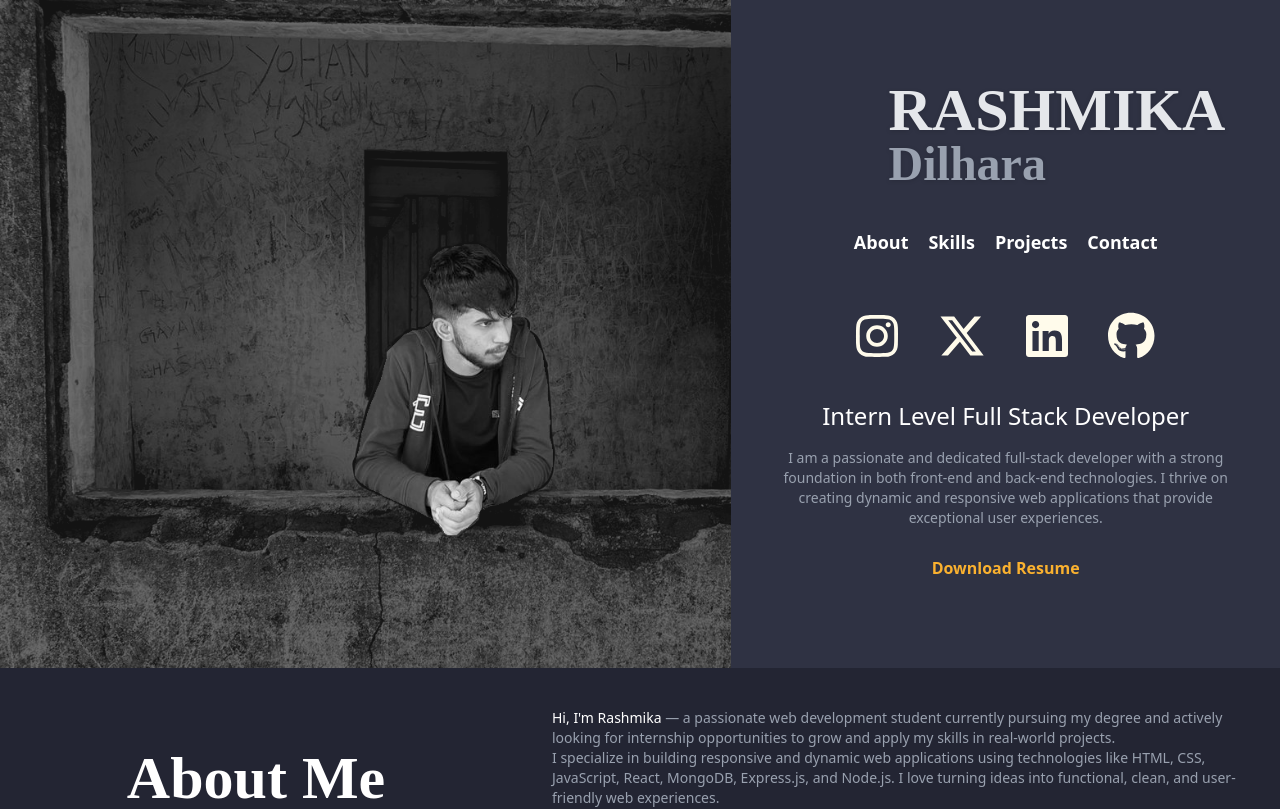
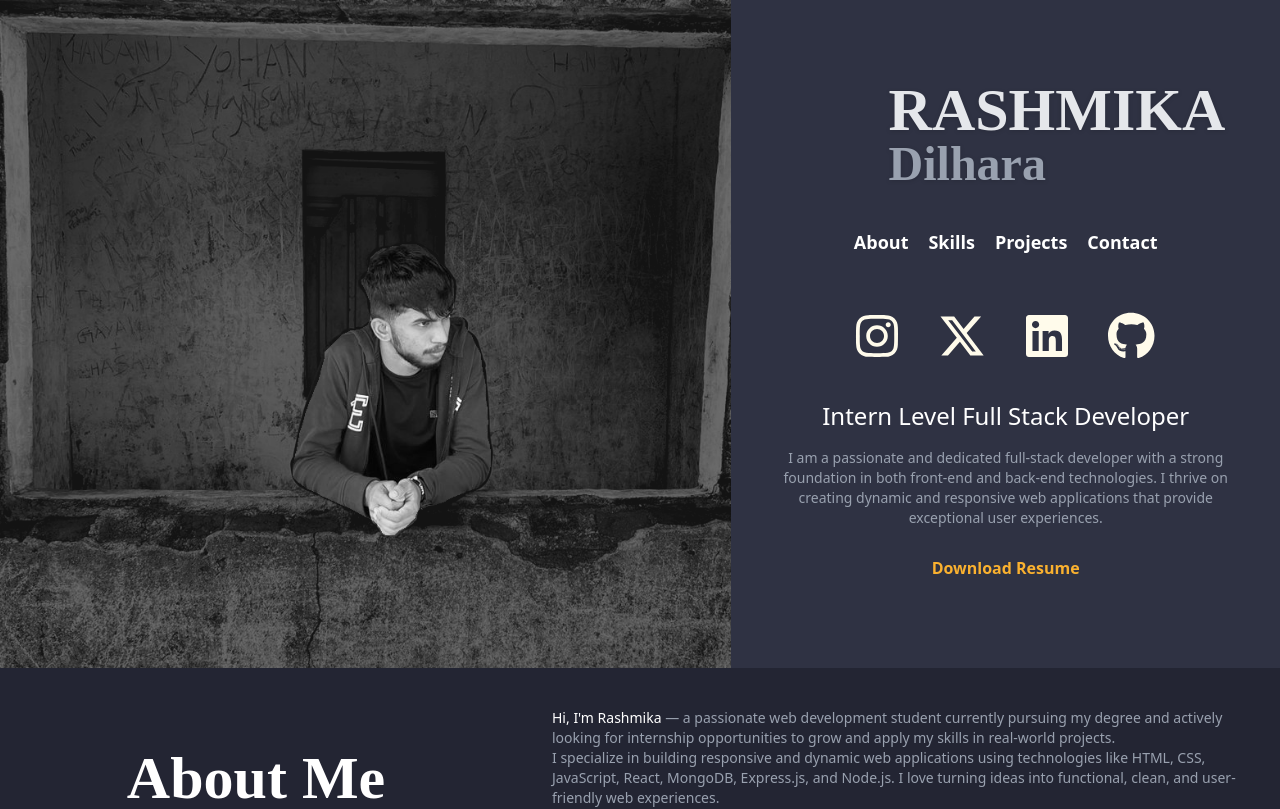
Before and after one commit to RashmikaDil/Dilhara_por, a React (Vite) app: page / in a window 1280 px wide. Shown: the top 809 px of the page. Built offline with nearby package versions, Linux system fonts and the light colour scheme; a web font is replaced by a local one.

Commit message:
Add:  new hero image

```diff
--- a/src/App.jsx
+++ b/src/App.jsx
@@ -37,7 +37,7 @@ sectionRef1.current?.scrollIntoView({ behavior: 'smooth' });
     <>
 
     <div  className='w-full h-auto      bg-secondary grid grid-cols-1 sm:grid-cols-7   ' >
-      <div style={{ backgroundImage: `url(${baseImg})` }} className='bg-cover  bg-no-repeat overflow-hidden sm:col-span-4 col-span-1 bg-secondary relative sm:h-full h-95 flex-col sm:flex-row flex sm:justify-normal sm:items-baseline justify-center items-center '>
+      <div style={{ backgroundImage: `url(${baseImg})` }} className='bg-cover bg-center bg-no-repeat overflow-hidden sm:col-span-4 col-span-1 bg-secondary relative sm:h-full h-95 flex-col sm:flex-row flex sm:justify-normal sm:items-baseline justify-center items-center '>
 
 
 
```
